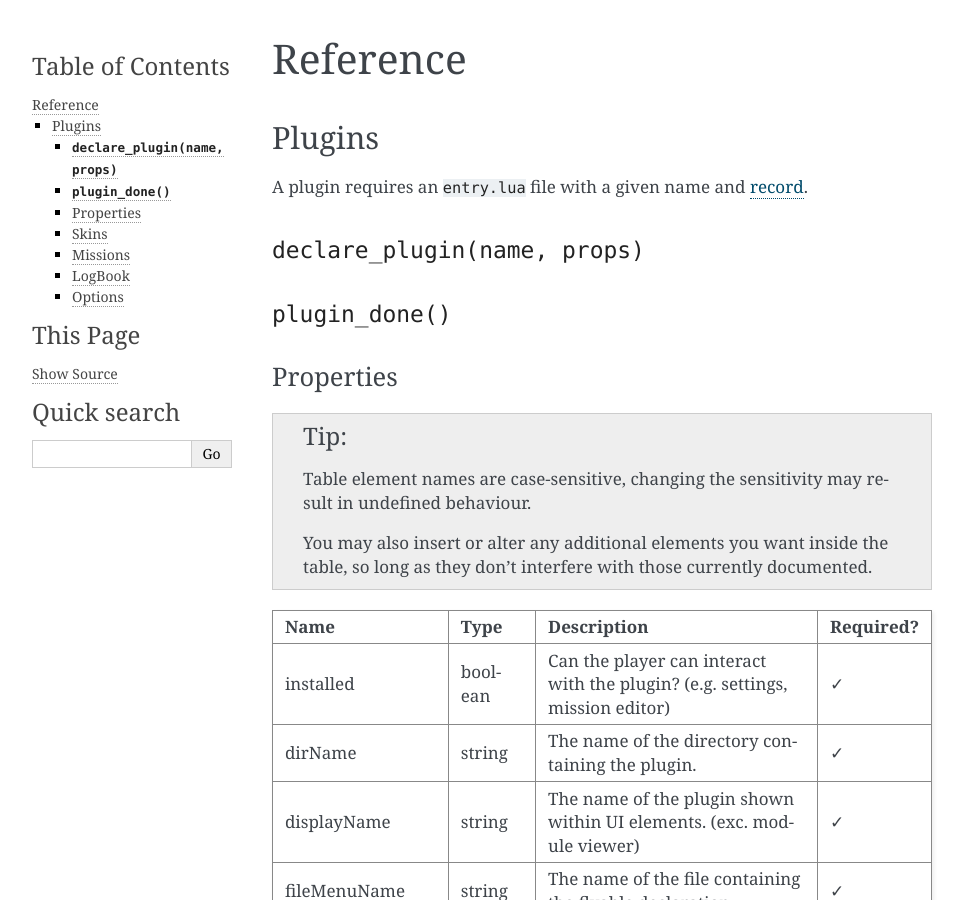
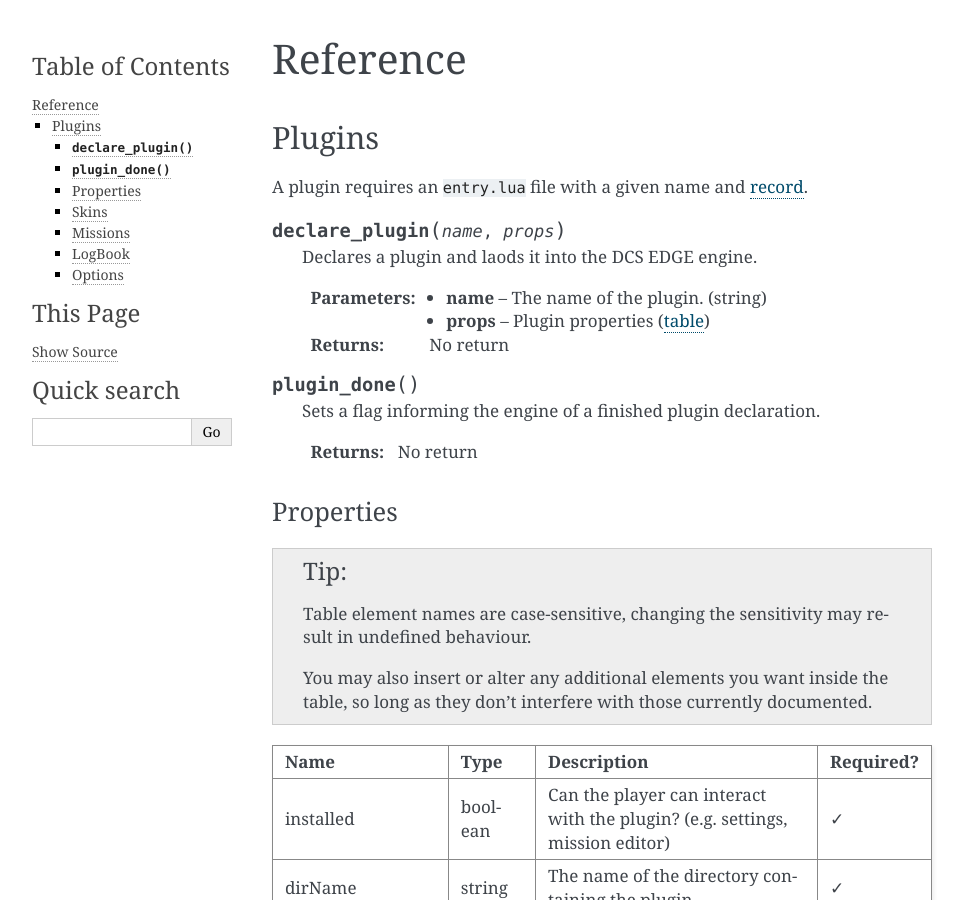
Before and after one commit to eightween/dcswd, a Sphinx documentation site: the page built from docs/lua.ref.rst, in a window 1280 px wide and 900 px high. Shown: the whole window, without its empty margins (148-1112 px from the left). Built offline with Sphinx 7.4.7, drawn with Linux system fonts in a browser that asks for light colours; part of the change alters nothing that is shown.

Commit message:
fix, docs: use correct function directive spacing

```diff
--- a/docs/lua.quickstart.rst
+++ b/docs/lua.quickstart.rst
@@ -31,6 +31,7 @@ This is done by adding an ``entry.lua`` file, which DCS will automatically check
 subdirectories within ``Mods/aircraft``. A basic example includes:
 
 .. code-block:: lua
+
     --- Defines the name for in-game module viewer.
     local self_id = "Mod"
     --- Defines the type stored internally within DCS.
--- a/docs/lua.ref.rst
+++ b/docs/lua.ref.rst
@@ -7,23 +7,19 @@ Plugins
 A plugin requires an ``entry.lua`` file with a given name and
 `record <https://www.lua.org/pil/3.6.html>`_.
 
-``declare_plugin(name, props)``
-*******************************
+.. function:: declare_plugin(name, props)
 
-.. function:: declare_plugin(name, props)
+    Declares a plugin and laods it into the DCS EDGE engine.
+
     :param name: The name of the plugin. (string)
     :param props: Plugin properties (`table <#properties>`_)
     :returns: No return
 
-    Declares a plugin and laods it into the DCS EDGE engine.
-
-``plugin_done()``
-***************
-
 .. function:: plugin_done()
-    :returns: No return
 
     Sets a flag informing the engine of a finished plugin declaration.
+
+    :returns: No return
 
 Properties
 **********
```
